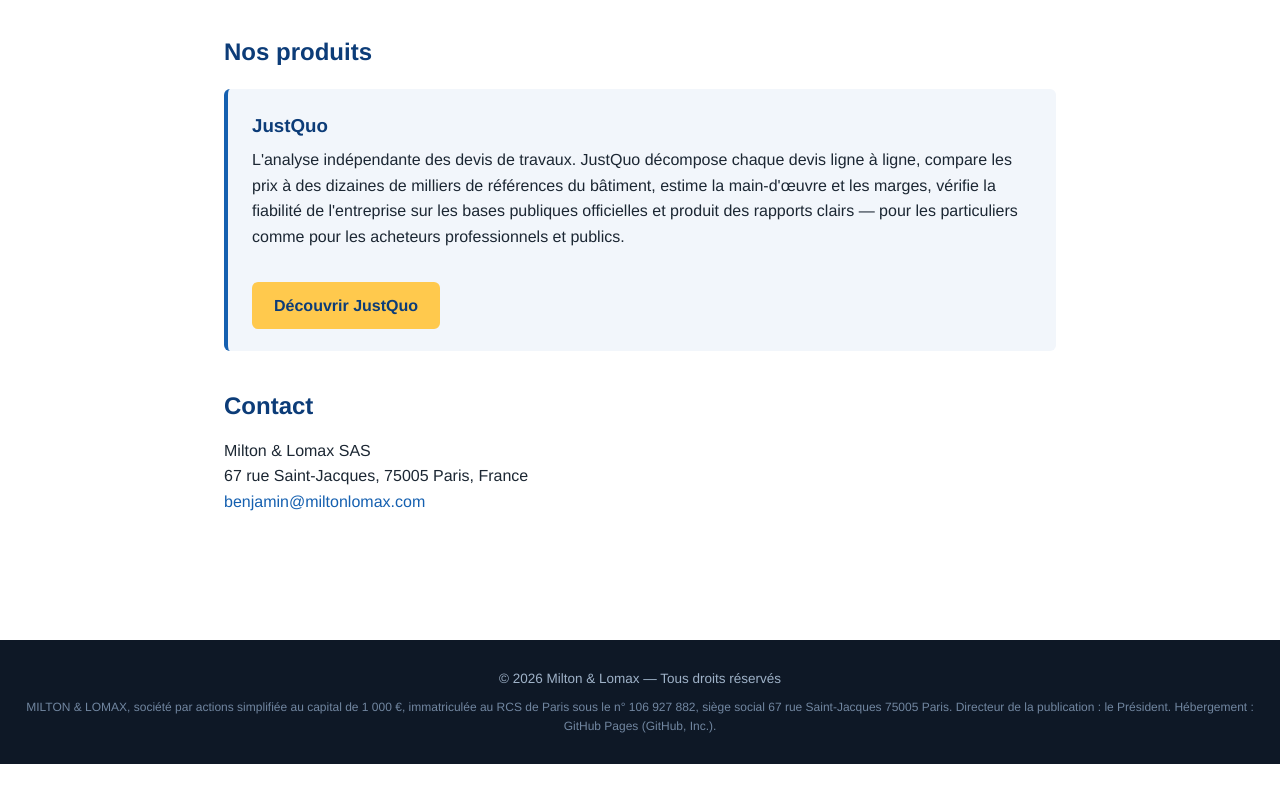
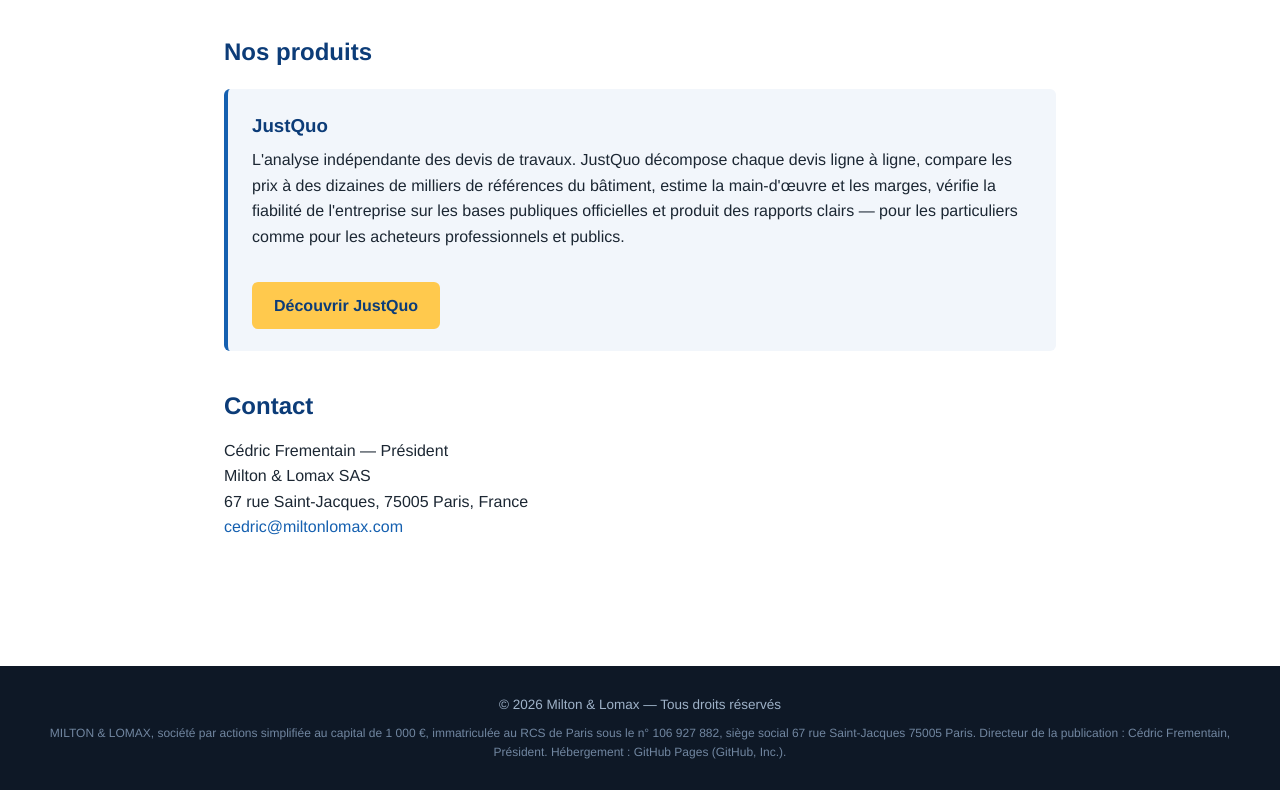
Before and after one commit to MILTON-LOMAX/miltonlomax-site, a plain HTML site: page index.html in a window 1280 px wide. Shown: the part 481-1271 px from the top of the page. Before the commit the page ends 1245 px from the top, so only its background shows below. Drawn offline with Linux system fonts and the light colour scheme.

Commit message:
Contact : Cédric Frementain (Président)

```diff
--- a/index.html
+++ b/index.html
@@ -42,12 +42,12 @@
   </div>
 
   <h2>Contact</h2>
-  <p>Milton &amp; Lomax SAS<br>67 rue Saint-Jacques, 75005 Paris, France<br>
-  <a href="mailto:benjamin@miltonlomax.com">benjamin@miltonlomax.com</a></p>
+  <p>Cédric Frementain — Président<br>Milton &amp; Lomax SAS<br>67 rue Saint-Jacques, 75005 Paris, France<br>
+  <a href="mailto:cedric@miltonlomax.com">cedric@miltonlomax.com</a></p>
 </main>
 <footer>
   <div>© 2026 Milton &amp; Lomax — Tous droits réservés</div>
-  <div class="legal">MILTON &amp; LOMAX, société par actions simplifiée au capital de 1 000 €, immatriculée au RCS de Paris sous le n° 106 927 882, siège social 67 rue Saint-Jacques 75005 Paris. Directeur de la publication : le Président. Hébergement : GitHub Pages (GitHub, Inc.).</div>
+  <div class="legal">MILTON &amp; LOMAX, société par actions simplifiée au capital de 1 000 €, immatriculée au RCS de Paris sous le n° 106 927 882, siège social 67 rue Saint-Jacques 75005 Paris. Directeur de la publication : Cédric Frementain, Président. Hébergement : GitHub Pages (GitHub, Inc.).</div>
 </footer>
 </body>
 </html>
```
